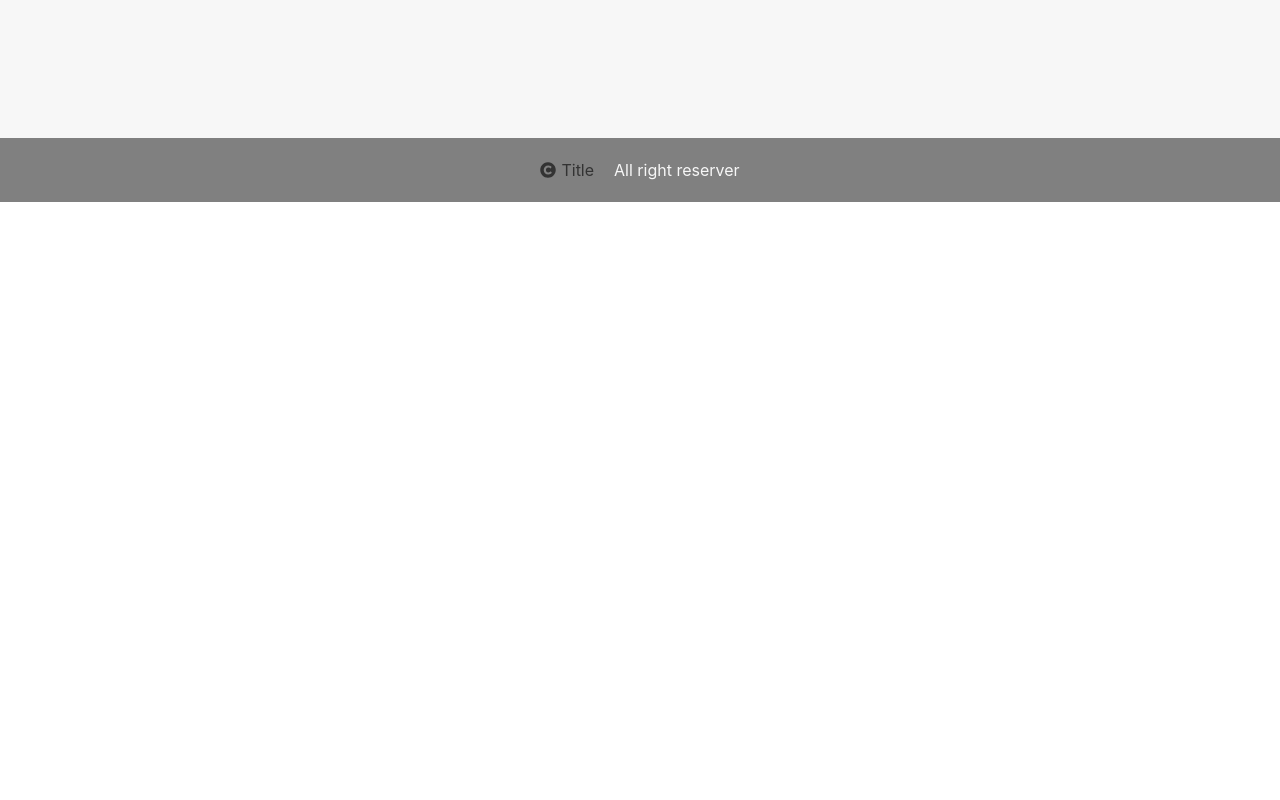
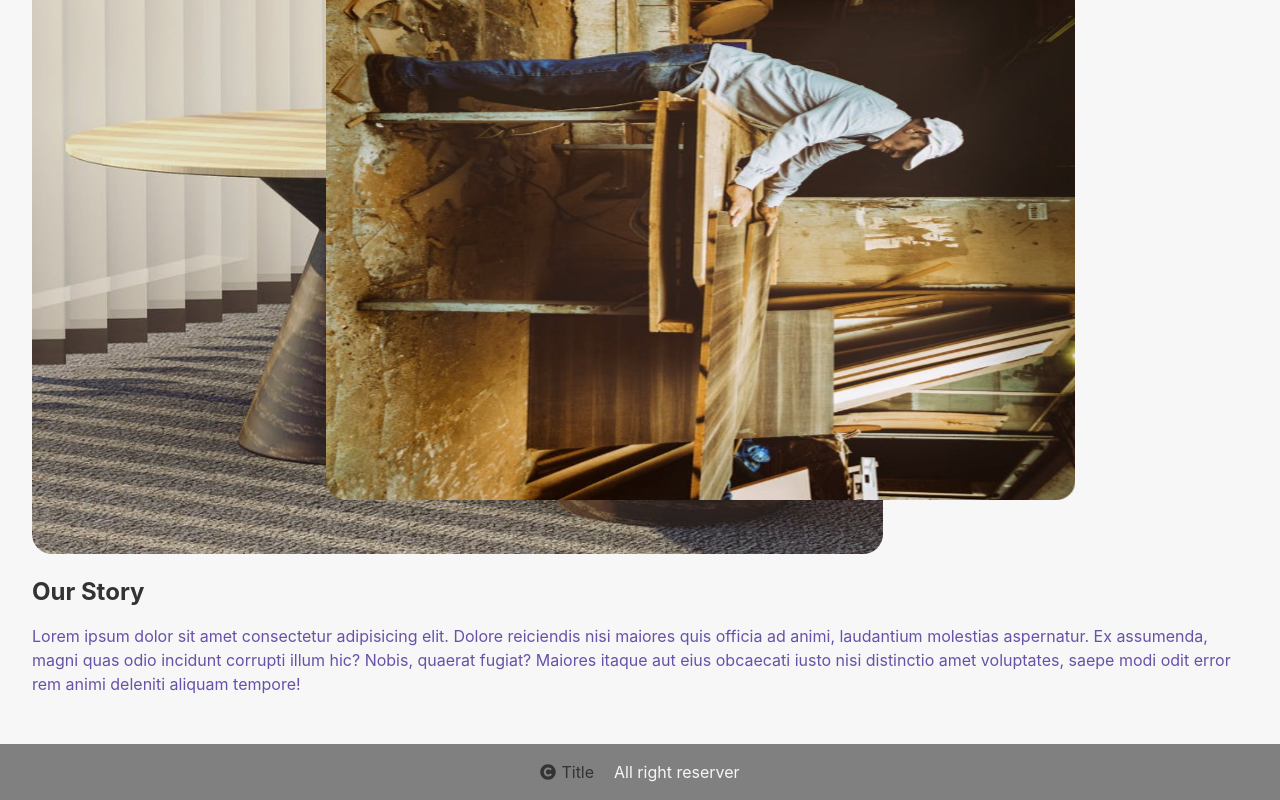
Before and after one commit to BugaleteDaniel1/e-commerce, a React (Vite) app: page /about in a window 1280 px wide. Shown: the part 598-1398 px from the top of the page. Before the commit the page ends 800 px from the top, so only its background shows below. Built offline with nearby package versions, Linux system fonts and the light colour scheme; no server answers.

Commit message:
added on about page

```diff
--- a/src/App.css
+++ b/src/App.css
@@ -1,5 +1,6 @@
 :root {
   --background-color: #f7f7f7;
+  --featured-section-background: #c4d1ba;
   --primary: #333;
   --secondary: #6851a9;
   --accent: #8cc152;
@@ -32,7 +33,7 @@ h1 {
 }
 p {
   color: var(--secondary);
-  line-height: 2;
+  line-height: 1.5;
 }
 
 .logo {
@@ -238,8 +239,8 @@ p {
 /* services */
 
 .services {
-  margin-top: var(--padding);
   background-color: var(--accent-clean);
+  padding: var(--padding);
 }
 .services-title {
   text-transform: capitalize;
@@ -281,11 +282,22 @@ p {
 
 .featured-items {
   margin-top: var(--padding);
+  background-color: var(--featured-section-background);
+  text-align: center;
+  padding: var(--padding);
 }
-.featured-items-container {
+
+.featured-items > h3 {
+  font-size: 1.5rem;
+}
+.featured-items-wrapper {
   position: relative;
   display: grid;
   place-items: center;
+}
+.featured-items-title {
+  text-align: center;
+  text-transform: capitalize;
 }
 
 .featured-items-image {
@@ -300,8 +312,7 @@ p {
 .featured-items-wrapper:hover .featured-items-image {
   filter: brightness(0.5);
 }
-/* .featured-items-title {
-} */
+
 .featured-items-link {
   transition: scale var(--transition-time);
   scale: 0;
@@ -322,3 +333,49 @@ p {
 .featured-items-link > svg {
   color: var(--background-color);
 }
+
+/*  About Page */
+
+.about {
+  padding: var(--padding);
+}
+
+.about-banner {
+  width: 70%;
+  border-radius: 20px;
+  z-index: 2;
+}
+
+.about-header {
+  position: relative;
+  display: block;
+}
+.about-animation {
+  position: absolute;
+  border-radius: 20px;
+  z-index: 0;
+  height: 70%;
+  width: 50%;
+  left: 30%;
+  top: 10%;
+  animation: about-animation 1 forwards 1s ease-in;
+}
+
+@keyframes about-animation {
+  20% {
+    rotate: 0deg;
+    translate: 0;
+  }
+  50% {
+    rotate: 90deg;
+  }
+  60% {
+    rotate: 90deg;
+    translate: 0 30%;
+  }
+  100% {
+    rotate: 90deg;
+    translate: 0 30%;
+    z-index: 0;
+  }
+}
--- a/src/pages/About.jsx
+++ b/src/pages/About.jsx
@@ -1,3 +1,32 @@
+import banner from "../assets/about-background.jpeg";
+import HeroImg2 from "../assets/about-img-2.jpeg";
+
 export const About = () => {
-  return <div>About</div>;
+  return (
+    <div>
+      <section className="about">
+        <header className="about-header">
+          <img
+            className="about-banner"
+            src={banner}
+            alt="a picture of a bedroom interior"
+          />
+          <img
+            src={HeroImg2}
+            alt="another picture of an "
+            className="about-animation"
+          />
+        </header>
+        <h2 className="about-title">Our Story</h2>
+        <p>
+          Lorem ipsum dolor sit amet consectetur adipisicing elit. Dolore
+          reiciendis nisi maiores quis officia ad animi, laudantium molestias
+          aspernatur. Ex assumenda, magni quas odio incidunt corrupti illum hic?
+          Nobis, quaerat fugiat? Maiores itaque aut eius obcaecati iusto nisi
+          distinctio amet voluptates, saepe modi odit error rem animi deleniti
+          aliquam tempore!
+        </p>
+      </section>
+    </div>
+  );
 };
```
Also changed, not shown: src/assets/about-background.jpeg (added), src/assets/about-img-2.jpeg (added).
